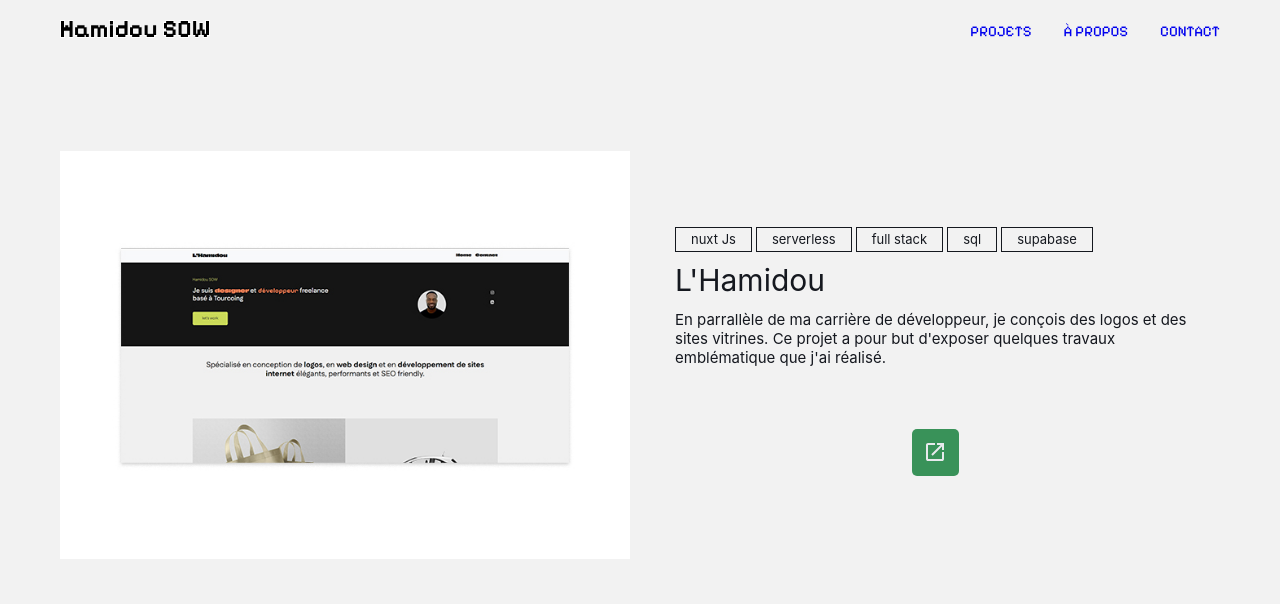
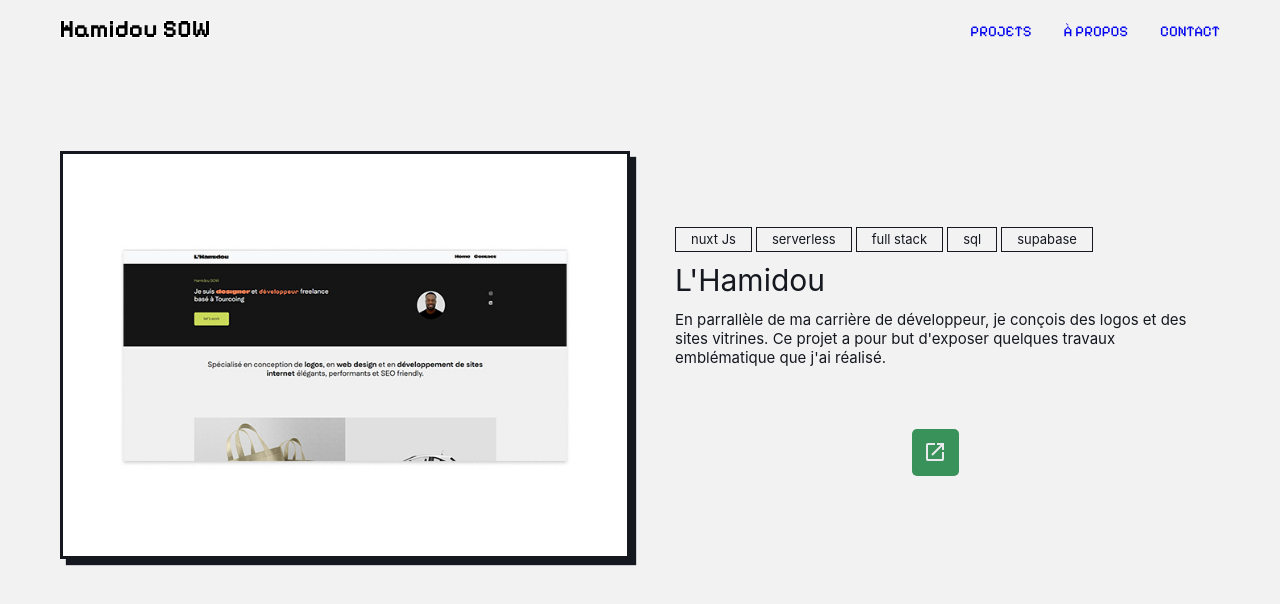
Before and after one commit to hamidousow/hamidousow, a Vue app: page /project/1 in a window 1280 px wide. Shown: the top 604 px of the page. Built offline with nearby package versions, Linux system fonts and the light colour scheme.

Commit message:
add styleto image

```diff
--- a/src/views/ProjectView.vue
+++ b/src/views/ProjectView.vue
@@ -24,7 +24,7 @@ let project: Project | null = projectArray[0]
 <template>
     <div class="mb-150 mt-60">
         <div v-if="project" class="content">
-            <a :href="project.link" class="background-image">
+            <a :href="project.link" class="background-image border-3 box-shadow">
                 <div class="project-image">
                     <img :src="project.imageSource" :alt="project.imageAlt">
                 </div>
@@ -36,7 +36,6 @@ let project: Project | null = projectArray[0]
                     </div>
                     <h1 class="project-details__title pixelly-font-bold">{{ project.title }} </h1>
                     <p class="project-details__description">{{  project.description }}</p>
-                    <!-- <a :href="project.link" target="_blank" class="project__link">Voir le projet en ligne</a> -->
                 </div>
                 <div class="container-buttons">
                     <a href="" class="project-link-btn github-link">
```
